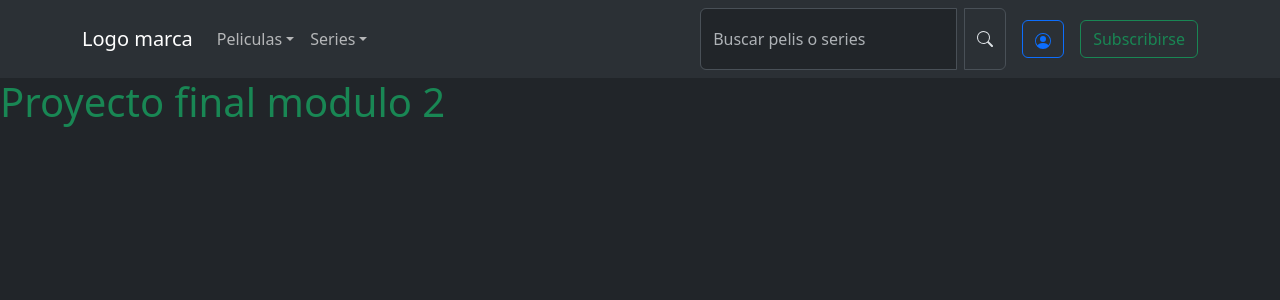
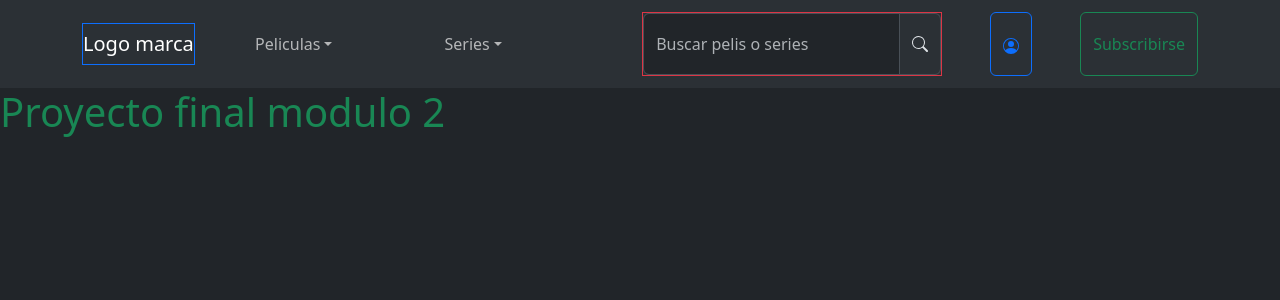
Before and after one commit to Pablo-German-Jimenez/proyecto-final-modulo-2, a React (Vite) app: page / in a window 1280 px wide. Shown: the top 300 px of the page. Built offline with nearby package versions, Linux system fonts and the light colour scheme.

Commit message:
navBar para dispositivos lg hecho

```diff
--- a/src/App.css
+++ b/src/App.css
@@ -7,3 +7,24 @@
 main{
   flex-grow: 1;
 }
+
+
+.search-form{
+  max-width: 400px;
+  margin-left: auto;
+  margin-right: auto;
+}
+
+
+@media (max-width: 992px) {
+  .search-form {
+    display: block;
+    width: 90%;
+    margin-top: 10px;
+    margin-bottom: 10px;
+  }
+
+  .navbar .search-form {
+    order: 3; /* Asegura que se muestre debajo del toggle y logo */
+  }
+}
--- a/src/componentes/MenuNavBar.jsx
+++ b/src/componentes/MenuNavBar.jsx
@@ -7,13 +7,14 @@ import Form from "react-bootstrap/Form";
 const MenuNavBar = () => {
   return (
     <>
-      <Navbar expand="md" className="bg-body-tertiary">
-        <Container>
-          <Navbar.Brand href="#home">Logo marca</Navbar.Brand>
+      <Navbar   expand="lg" className="bg-body-tertiary "  >
+        <Container  >
+          <Navbar.Brand href="#home" className="border border-primary">Logo marca</Navbar.Brand>
           <Navbar.Toggle aria-controls="basic-navbar-nav" />
-          <Navbar.Collapse id="basic-navbar-nav">
-            <Nav className="d-flex">
-              <NavDropdown title="Peliculas" id="basic-nav-peliculas">
+          <div className="d-flex ">
+          <Navbar.Collapse id="basic-navbar-nav" className="mx-4">
+            <Nav className="mb-0 me-5">
+              <NavDropdown title="Peliculas" id="basic-nav-peliculas" >
                 <NavDropdown.Item className="disabled text-center">
                   Categorías
                 </NavDropdown.Item>
@@ -26,9 +27,9 @@ const MenuNavBar = () => {
                 <Nav.Link href="#seccion-aventura">Adultos</Nav.Link>
               </NavDropdown>
             </Nav>
-            <Nav>
-              <NavDropdown title="Series" id="basic-nav-series">
-                <NavDropdown.Item className="disabled text-center">
+            <Nav className="me-5">
+              <NavDropdown className="my-3 mx-5 align-baseline" title="Series" id="basic-nav-series">
+                <NavDropdown.Item className="disabled text-center ">
                   Categorías
                 </NavDropdown.Item>
                 <Nav.Link href="#seccion-aventura">Aventura</Nav.Link>
@@ -39,15 +40,17 @@ const MenuNavBar = () => {
                 <Nav.Link href="#seccion-aventura">Romance</Nav.Link>
                 <Nav.Link href="#seccion-aventura">Adultos</Nav.Link>
               </NavDropdown>
-            </Nav>
+
+            </Nav >
           </Navbar.Collapse>
-          <div className="d-flex justify-content-center align-items-center gap-3 ">
-            <Form>
+          </div>
+          <div   className="d-flex justify-content-around gap-5 ">
+             <Form className="search-form border border-danger  w-100">
               <InputGroup>
                 <Form.Control
                   type="search"
                   placeholder="Buscar pelis o series"
-                  className="me-2"
+                  className="  me-auto w-75"
                   aria-label="Search"
                 />
                 <InputGroup.Text>
@@ -56,10 +59,10 @@ const MenuNavBar = () => {
                     width="16"
                     height="16"
                     fill="currentColor"
-                    className="my-3 bi bi-search DocSearch-Search-Icon"
+                    className=" my-3 bi bi-search DocSearch-Search-Icon"
                     viewBox="0 0 16 16"
                   >
-                    <path d="M11.742 10.344a6.5 6.5 0 1 0-1.397 1.398h-.001q.044.06.098.115l3.85 3.85a1 1 0 0 0 1.415-1.414l-3.85-3.85a1 1 0 0 0-.115-.1zM12 6.5a5.5 5.5 0 1 1-11 0 5.5 5.5 0 0 1 11 0" />
+                    <path  d="M11.742 10.344a6.5 6.5 0 1 0-1.397 1.398h-.001q.044.06.098.115l3.85 3.85a1 1 0 0 0 1.415-1.414l-3.85-3.85a1 1 0 0 0-.115-.1zM12 6.5a5.5 5.5 0 1 1-11 0 5.5 5.5 0 0 1 11 0" />
                   </svg>
                 </InputGroup.Text>
               </InputGroup>
```
